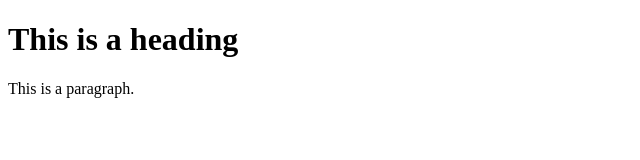
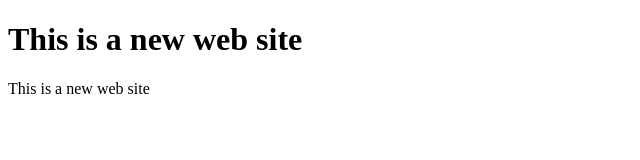
Before and after one commit to vinodkumaros/web4, a plain HTML site: page index.html in a window 1280 px wide. Shown: the whole page, without its empty margins (0-640 px from the left). Drawn offline with Linux system fonts and the light colour scheme.

Commit message:
third change

```diff
--- a/index.html
+++ b/index.html
@@ -3,8 +3,8 @@
 <title>HTML Tutorial</title>
 <body>
 
-<h1>This is a heading</h1>
-<p>This is a paragraph.</p>
+<h1>This is a new web site</h1>
+<p>This is a new web site</p>
 
 </body>
 </html>
```
